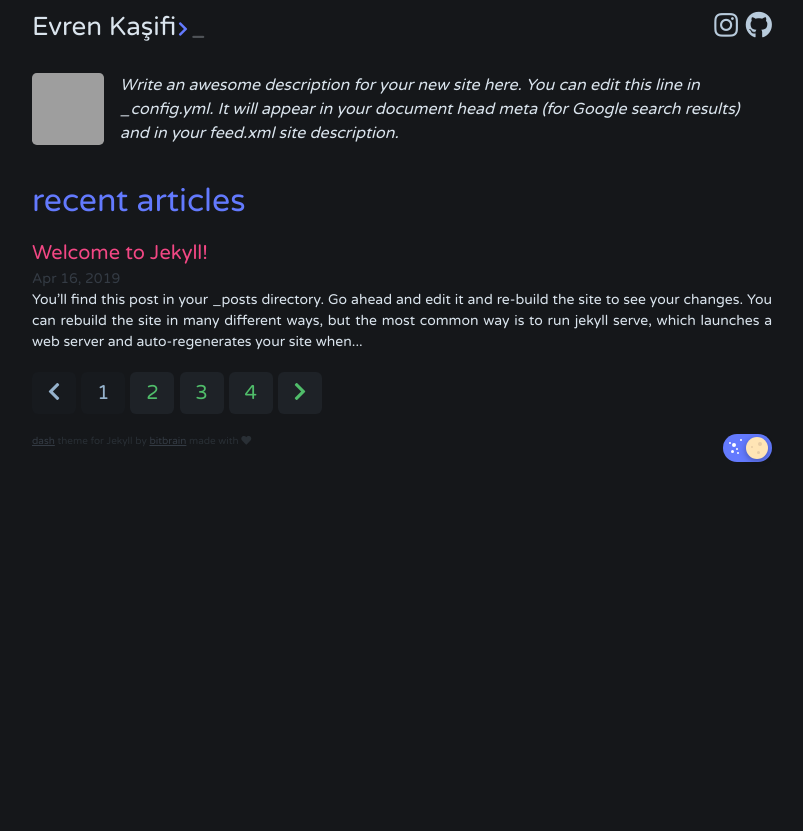
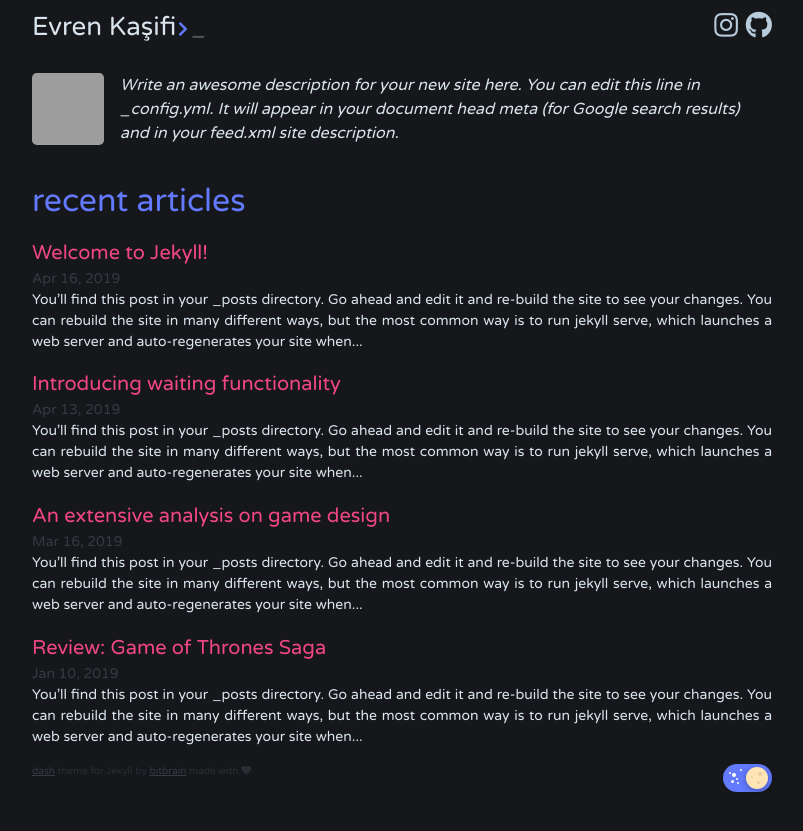
Before and after one commit to BurkClik/BurkClik.github.io, a Jekyll site: the page built from index.html, in a window 1280 px wide. Shown: the top 831 px of the page, without its empty margins (238-1041 px from the left). Built offline with Jekyll 4.4.1, drawn with Linux system fonts in a browser that asks for light colours; the list of posts is cut into pages by our own code; grey boxes are pictures that could not be loaded.

Commit message:
pagination

```diff
--- a/_config.yml
+++ b/_config.yml
@@ -7,7 +7,7 @@ description: > # this means to ignore newlines until "show_exerpts:"
   Google search results) and in your feed.xml site description.
 show_excerpts: true # set to true to show excerpts on the homepage
 
-paginate: 1
+paginate: 4
 paginate_path: "/blog/page:num/"
 
 tag_permalink_style: pretty
```
